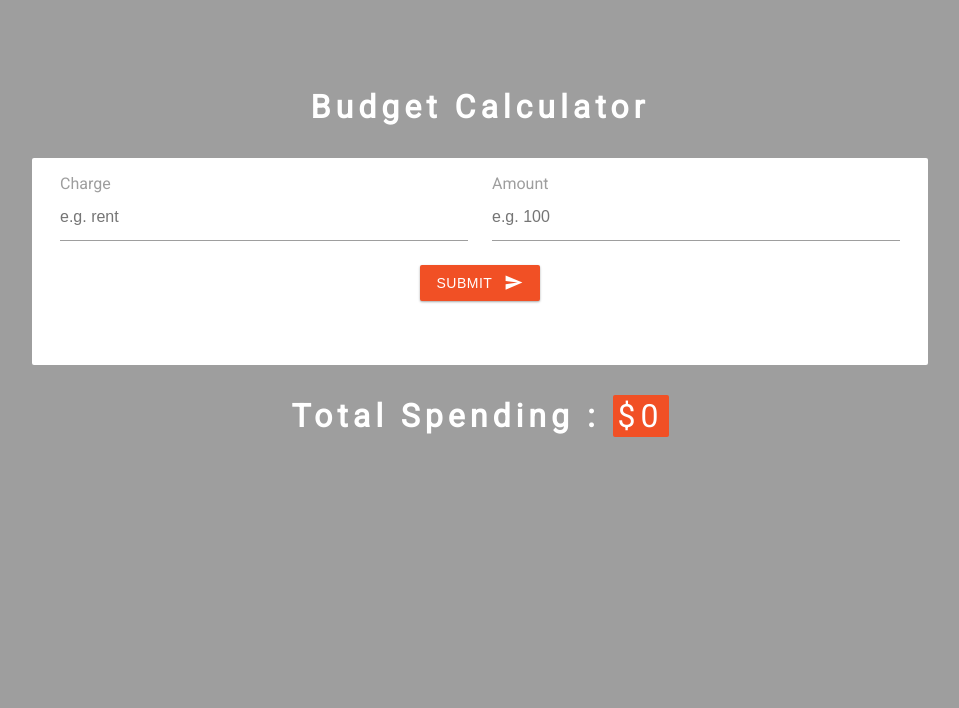
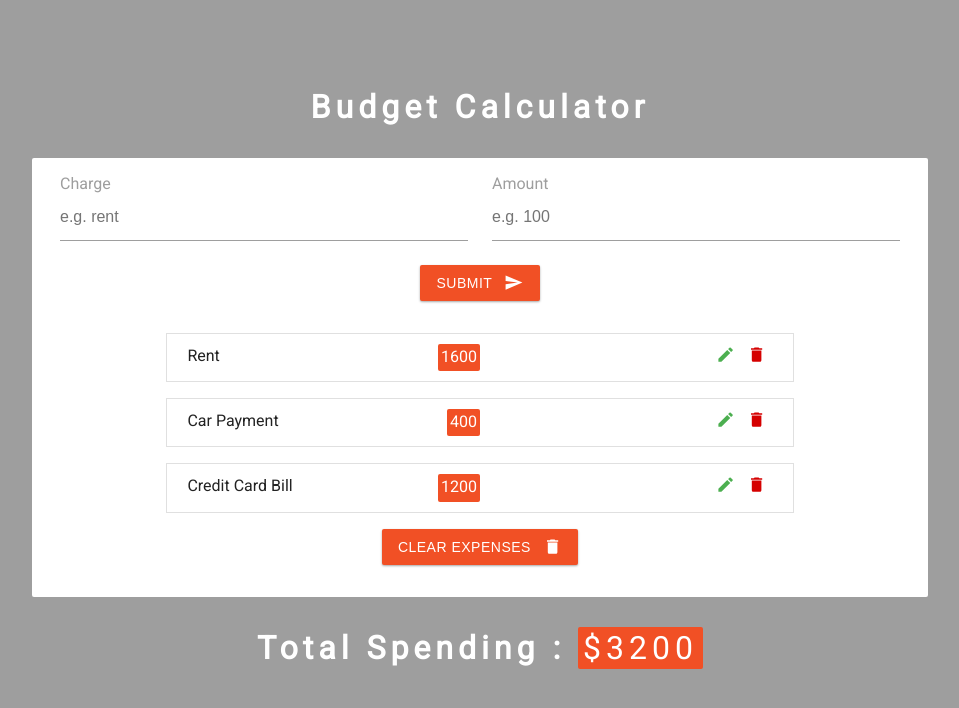
Before and after one commit to kphillips001/budgetCalculator, a React (Create React App) app: page / in a window 1280 px wide. Shown: the top 708 px of the page, without its empty margins (160-1119 px from the left). Built offline with nearby package versions, Linux system fonts and the light colour scheme.

Commit message:
removed local storage

```diff
--- a/src/App.js
+++ b/src/App.js
@@ -5,11 +5,12 @@ import ExpenseForm from './components/expenseform';
 import Alert from './components/alert';
 import uuid from 'uuid';
 
-const initialExpenses = localStorage.getItem('expenses')
-  ? JSON.parse(localStorage.getItem('expenses'))
-  : [];
-
-  function App() {
+const initialExpenses = [
+  { id: uuid(), charge: 'rent', amount: 1600 },
+  { id: uuid(), charge: 'car payment', amount: 400 },
+  { id: uuid(), charge: 'credit card bill', amount: 1200 }
+];
+function App() {
   // ************* state values *******************
   // all expenses, add expense
   const [expenses, setExpenses] = useState(initialExpenses);
@@ -21,27 +22,25 @@ const initialExpenses = localStorage.getItem('expenses')
   const [alert, setAlert] = useState({ show: false });
   // edit
   const [edit, setEdit] = useState(false);
-  //edit item
+  // edit item
   const [id, setId] = useState(0);
-
-  // ************* functionality ******************
-
+  // ************* functionality *******************
   // handle charge
 
-  const handleCharge = e => {
-    setCharge(e.target.value);
+  const handleCharge = evt => {
+    setCharge(evt.target.value);
   };
   // handle amount
 
-  const handleAmount = e => {
-    setAmount(e.target.value);
+  const handleAmount = evt => {
+    setAmount(evt.target.value);
   };
   // handle alert
   const handleAlert = ({ type, text }) => {
     setAlert({ show: true, type, text });
     setTimeout(() => {
       setAlert({ show: false });
-    }, 2000);
+    }, 3000);
   };
 
   // handle submit
@@ -49,15 +48,14 @@ const initialExpenses = localStorage.getItem('expenses')
   const handleSubmit = e => {
     e.preventDefault();
     if (charge !== '' && amount > 0) {
-      if(edit){
+      if (edit) {
         let tempExpenses = expenses.map(item => {
-          return item.id === id?{...item, charge, amount} :item
+          return item.id === id ? { ...item, charge, amount } : item;
         });
         setExpenses(tempExpenses);
         setEdit(false);
         handleAlert({ type: 'success', text: 'item edited' });
-      }
-      else {
+      } else {
         const singleExpense = { id: uuid(), charge, amount };
         setExpenses([...expenses, singleExpense]);
         handleAlert({ type: 'success', text: 'item added' });
@@ -72,26 +70,25 @@ const initialExpenses = localStorage.getItem('expenses')
       });
     }
   };
-  //clear all items
-  const clearItems = () =>{
+  // clear all items
+  const clearItems = () => {
     setExpenses([]);
-    handleAlert({type:'danger', text: 'all items deleted'});
+    handleAlert({ type: 'danger', text: 'all items deleted' });
   };
-  //handle delete
-  const handleDelete = (id) =>{
-      let tempExpenses = expenses.filter(item => item.id !== id);
-      setExpenses(tempExpenses)
-      handleAlert({type:'danger', text: 'item deleted'});
-
+  // handle delete
+  const handleDelete = id => {
+    let tempExpenses = expenses.filter(item => item.id !== id);
+    setExpenses(tempExpenses);
+    handleAlert({ type: 'danger', text: 'item deleted' });
   };
-  //handle edit
-  const handleEdit = (id) =>{
-    let expense = expenses.find(item => item.id === id)
-    let {charge, amount} = expense;
+  // handle edit
+  const handleEdit = id => {
+    let expense = expenses.find(item => item.id === id);
+    let { charge, amount } = expense;
     setCharge(charge);
     setAmount(amount);
     setEdit(true);
-    setId(id)
+    setId(id);
   };
 
   return (
@@ -113,10 +110,10 @@ const initialExpenses = localStorage.getItem('expenses')
           handleDelete={handleDelete}
           handleEdit={handleEdit}
           clearItems={clearItems}
-          />
+        />
       </main>
       <h1>
-        total spending :{" "}
+        total spending :{' '}
         <span className='total'>
           $
           {expenses.reduce((acc, curr) => {
```
